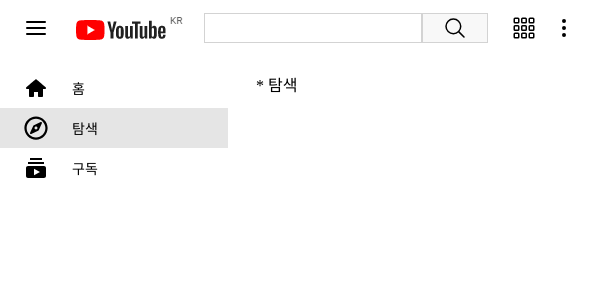
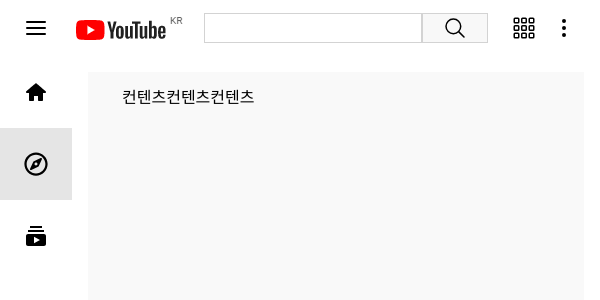
Before and after one commit to ye-yo/clone-youtube, a React (Create React App) app: page /explore in a window 600 px wide. Shown: the top 300 px of the page. Built offline with nearby package versions, Linux system fonts and the light colour scheme.

Commit message:
Day11 - 미디어 쿼리

```diff
--- /dev/null
+++ b/src/components/shared/ContentsLayout.js
@@ -0,0 +1,11 @@
+import styles from './ContentsLayout.module.css';
+
+function ContentsLayout({ children }) {
+    return (
+        <div className={styles.layout}>
+            <div className={styles.container}>{children}</div>
+        </div>
+    );
+}
+
+export default ContentsLayout;
--- /dev/null
+++ b/src/components/shared/ContentsLayout.module.css
@@ -0,0 +1,43 @@
+.layout {
+    background-color: #f9f9f9;
+    height: 100%;
+    display: flex;
+    justify-content: center;
+    padding-top: 12px;
+    box-sizing: border-box;
+  }
+  .container {
+    flex: 1;
+    max-width: 1284px;
+  }
+
+  @media screen and (max-width: 529px) {
+    .container {
+      flex: 0 1 214px;
+    }
+  }
+  @media screen and (min-width: 530px) and (max-width: 743px) {
+    .container {
+      flex: 0 1 428px;
+    }
+  }
+  @media screen and (min-width: 744px) and (max-width: 1125px) {
+    .container {
+      flex: 0 1 642px;
+    }
+  }
+  @media screen and (min-width: 1126px) and (max-width: 1339px) {
+    .container {
+      flex: 0 1 856px;
+    }
+  }
+  @media screen and (min-width: 1340px) and (max-width: 1553px) {
+    .container {
+      flex: 0 1 1070px;
+    }
+  }
+  @media screen and (min-width: 1554) {
+    .container {
+      flex: 0 1 1284px;
+    }
+  }
--- a/src/components/shared/Layout.js
+++ b/src/components/shared/Layout.js
@@ -9,11 +9,11 @@
     return (
         <div className={styles.container}>
             <Header hideMenu={hideMenu} setHideMenu={setHideMenu} />
-            <div className={styles.layout}>
+            <div className={styles.layout} >
                 {hideMenu || <Menu activeMenu={activeMenu} />}
-                <div className={styles.contents}>{children}</div>
-            </div>
-        </div>
+                <div className={`${styles.contents}${hideMenu ? ` ${styles.hide}` : ''}`}>{children}</div>
+            </div >
+        </div >
     );
 }
 
--- a/src/components/shared/Layout.module.css
+++ b/src/components/shared/Layout.module.css
@@ -60,3 +60,13 @@
   margin-left: 240px;
   flex: 1;
 }
+
+.contents.hide{
+  margin-left: 0;
+}
+
+@media screen and (max-width: 911px) {
+  .contents {
+    margin-left: 72px;
+  }
+}
--- a/src/components/shared/Menu.js
+++ b/src/components/shared/Menu.js
@@ -11,22 +11,23 @@
                 to="/"
                 className={activeMenu === 'home' ? styles.focused : styles.link}
             >
-                <TiHome className={styles.icon} />홈
-      </Link>
+                <TiHome className={styles.icon} />
+                <div className={styles.text}>홈</div>
+            </Link>
             <Link
                 to="/explore"
                 className={activeMenu === 'explore' ? styles.focused : styles.link}
             >
                 <FaRegCompass className={styles.icon} />
-        탐색
-      </Link>
+                <div className={styles.text}>탐색</div>
+            </Link>
             <Link
                 to="/subscription"
                 className={activeMenu === 'subscription' ? styles.focused : styles.link}
             >
                 <MdSubscriptions className={styles.icon} />
-        구독
-      </Link>
+                <div className={styles.text}>구독</div>
+            </Link>
         </div>
     );
 }
--- a/src/components/shared/Menu.module.css
+++ b/src/components/shared/Menu.module.css
@@ -38,3 +38,22 @@
   .focused:hover {
     background-color: rgba(0, 0, 0, 0.15);
   }
+
+  @media screen and (max-width: 911px) {
+    .text {
+      display: none;
+    }
+    .menu {
+      width: 72px;
+      padding: 0;
+    }
+    .link {
+      height: 72px;
+    }
+    .focused {
+      height: 72px;
+    }
+    .icon {
+      margin: 0;
+    }
+  }
--- a/src/pages/Explore.js
+++ b/src/pages/Explore.js
@@ -1,9 +1,10 @@
 import Layout from '../components/shared/Layout';
+import ContentsLayout from '../components/shared/ContentsLayout';
 
 function Explore() {
     return (
         <Layout activeMenu="explore">
-            <div>* 탐색</div>
+            <ContentsLayout>컨텐츠컨텐츠컨텐츠</ContentsLayout>
         </Layout>
     );
 }
--- /dev/null
+++ b/src/pages/Explore.module.css
@@ -0,0 +1,19 @@
+.container {
+    width: 300px;
+    height: 300px;
+  }
+  @media screen and (max-width: 600px) {
+    .container {
+      background-color: black;
+    }
+  }
+  @media screen and (min-width: 600px) and (max-width: 1000px) {
+    .container {
+      background-color: red;
+    }
+  }
+  @media screen and (min-width: 1000px) {
+    .container {
+      background-color: blue;
+    }
+  }
```
